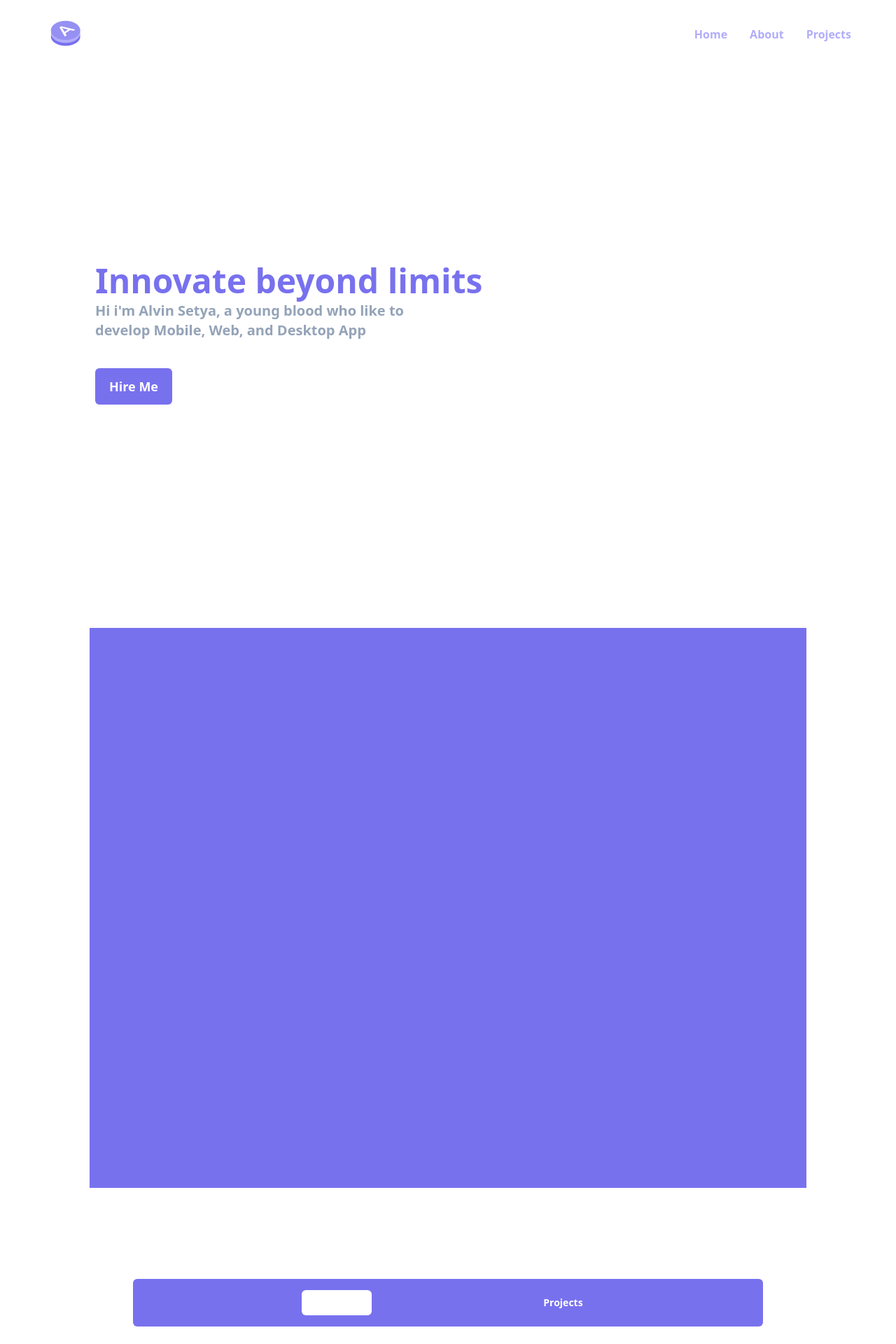
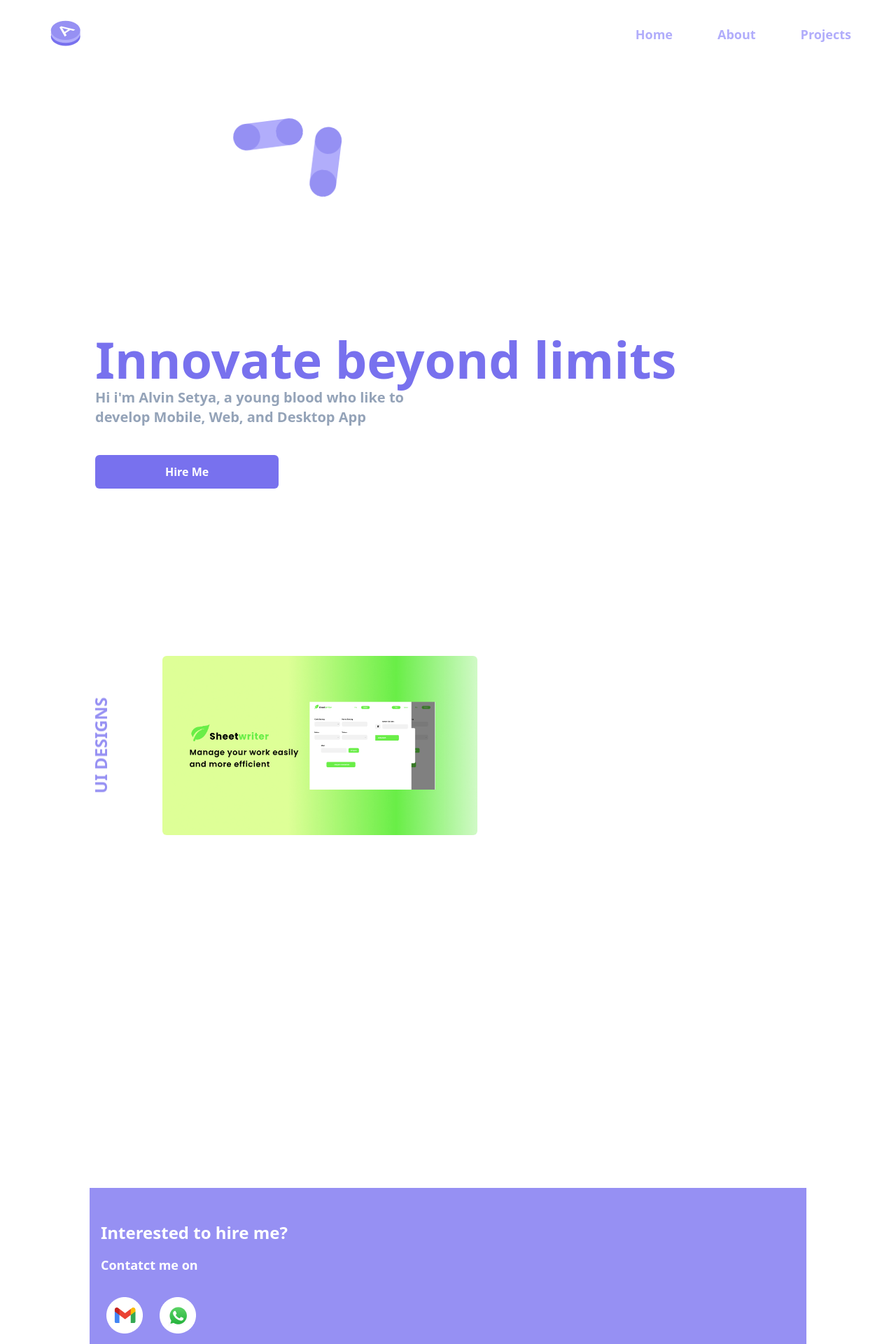
Before and after one commit to AlvinSetyaPranata/alvinsetyaportfolio, a React (Vite) app: page / in a window 1280 px wide. Shown: the top 1920 px of the page at 70% size. Built offline with nearby package versions, Linux system fonts and the light colour scheme; grey boxes are pictures that could not be loaded.

Commit message:
make few decoration on hero section. fix showcase

```diff
--- a/src/components/Decoration.jsx
+++ b/src/components/Decoration.jsx
@@ -1,10 +1,13 @@
 import React from 'react'
 
 function Decoration() {
+  const base_image = "w-[100px] relative "
+
   return (
-    <canvas>
-
-    </canvas>
+    <div className='w-full min-h-[380px]'>
+        <img src="decor-1.png" alt="decoration-1" className={base_image + "animate-spin-slow left-[20%] top-[20%]"} />
+        <img src="decor-1.png" alt="decoration-1" className={base_image + "animate-spin-slow-reverse left-[28%] top-[20%]"} />
+    </div>
   )
 }
 
--- a/src/components/Navbar.jsx
+++ b/src/components/Navbar.jsx
@@ -15,10 +15,10 @@ function Navbar({ state, activeController }) {
           <path d="m 20 60 h 60 " className="ham-path-3"></path>
         </svg>
       </div>
-      <div className='hidden xl:flex gap-x-8 box-border'>
-          <Link to="/" className={'font-semibold text-lavender-400'}>Home</Link>
-          <Link to="/about" className={'font-semibold text-lavender-400'}>About</Link>
-          <Link to="/projects" className={'font-semibold text-lavender-400'}>Projects</Link>
+      <div className='hidden xl:flex gap-x-16 box-border'>
+          <Link to="/" className={'font-semibold text-lavender-400 text-lg'}>Home</Link>
+          <Link to="/about" className={'font-semibold text-lavender-400 text-lg'}>About</Link>
+          <Link to="/projects" className={'font-semibold text-lavender-400 text-lg'}>Projects</Link>
       </div>
     </div>
   )
--- a/src/index.css
+++ b/src/index.css
@@ -11,6 +11,16 @@
 }
 
 
+/* ::-webkit-scrollbar {
+    background-color: transparent;
+    height: 10px;
+}
+
+::-webkit-scrollbar-thumb {
+    background-color: red;
+    @apply rounded-md;
+} */
+
 @layer base {
     svg {
         width: 15px;
@@ -20,6 +30,22 @@
         stroke-width: 15px;
         stroke-linecap: round;
     }
+
+    .showcase::-webkit-scrollbar {
+        background-color: transparent;
+        height: 10px;
+    }
+
+    .showcase::-webkit-scrollbar-thumb {
+        @apply bg-transparent rounded-md;
+    }
+
+
+    .showcase:hover::-webkit-scrollbar-thumb {
+        /* transition: all 500ms ease-in; */
+        @apply bg-lavender-500;
+    }
+
 
     .ham-path-1,
     .ham-path-2,
--- a/src/pages/Home/index.jsx
+++ b/src/pages/Home/index.jsx
@@ -2,6 +2,7 @@ import React, { useState } from 'react'
 import Group from '../../components/Group'
 import Card from '../../components/Card'
 import CircleLink from '../../components/CircleLink'
+import Decoration from '../../components/Decoration'
 
 function Home() {
 
@@ -14,8 +15,8 @@ function Home() {
   const loadProjects = (id) => {
     if (id === 1) {
       return [
-        {name : "Sheetwriter", url : "/sheetwriter.png", date:'12-08-2022'},
-        {name : "Weebstore", url : "/weebstore.png", date: "13-07-2022"}
+        { name: "Sheetwriter", url: "/sheetwriter.png", date: '12-08-2022' },
+        { name: "Weebstore", url: "/weebstore.png", date: "13-07-2022" }
       ]
     } else return []
   }
@@ -23,42 +24,39 @@ function Home() {
 
   return (
     <div className='container h-max box-border grid w-full'>
-      <section className={"flex justify-center align-center flex-col " + section_baseclass}>
+
+      {/* hero sections */}
+      <section className={"flex flex-col " + section_baseclass}>
+        <Decoration />
+
         <div className='grid place-items-center px-2 xl:place-items-start'>
-          <h1 className='text-4xl font-bold text-lavender-600 xl:text-5xl'>Innovate beyond limits</h1>
+          <h1 className='text-4xl font-bold text-lavender-600 xl:text-7xl'>Innovate beyond limits</h1>
           <h2 className='text-xl text-center xl:text-left font-semibold text-slate-400 max-w-[40ch] mt-[5px]'>Hi i'm Alvin Setya, a young blood who like to develop
             Mobile, Web, and Desktop App</h2>
-          <button className='bg-lavender-600 text-white rounded-md px-5 py-[12px] font-semibold text-lg my-[40px]'>Hire Me</button>
+          <button className='bg-lavender-600 text-white rounded-md px-[100px] xl:px[100px] py-[12px] font-semibold text-md my-[40px]'>Hire Me</button>
         </div>
       </section>
 
-      <section className={"bg-lavender-600 py-6 h-max overflow-hidden" + section_baseclass}>
-        {/* <blockquote className={base_blockquote}>"Explore, Learn, Apply"</blockquote>
 
-        <div className='w-full h-max flex flex-col items-center mt-[30px] p-4 gap-y-[40px]'>
-          <Group url="/react-icon.png" desc="The most popular frontend framework in nowdays, i used it to make a fast and Reactive web page" names="React JS" />
-          <Group url="/flutter.png" desc="Framework that developed by Google, this framework comes with nice UI, cross platform and fast performance " names="Flutter" />
-          <Group url="/django-logo.png" desc="This badboy framework has less code to help me to build backend system quickly and scallable " names="Django" />
+      {/* roles section */}
+      <section className={"flex py-6 h-max overflow-hidden" + section_baseclass}>
+        {/* <div className='w-fit h-max py-4'>
+          <p className='rotate-180 mb-[250px] text-2xl font-bold text-lavender-500' style={{ writingMode: 'vertical-lr' }}>UI DESIGNS</p>
+          <p className='rotate-180 mt-[250px] text-2xl font-bold text-lavender-500' style={{ writingMode: 'vertical-lr' }}>UI DESIGNS</p>
         </div> */}
+
+        <div className='flex h-fit items-center w-full gap-x-16 py-4'>
+          <p className='rotate-180 text-2xl font-bold text-lavender-500' style={{ writingMode: 'vertical-lr' }}>UI DESIGNS</p>
+          <div className='flex gap-x-32 w-full h-full px-2 overflow-x-auto showcase'>
+              <div className='w-[350px] xl:w-[450px] rounded-md flex-shrink-0'>
+                <img src="/sheetwriter.jpg" className='w-full h-full rounded-md' alt="asd" />
+              </div>
+          </div>
+        </div>
 
 
       </section>
 
-      <section className={"py-6 h-max " + section_baseclass}>
-        <blockquote className={base_blockquote + "text-black"}>"Is about the projects"</blockquote>
-
-        <div className='w-full mt-[50px] h-full p-2 box-border'>
-          <div className='h-fit bg-lavender-600 w-full flex px-3 py-4 rounded-md justify-evenly xl:w-[900px] xl:mx-auto'>
-            <p className={catagories === 1 ? base_catagories + "text-black bg-white" : base_catagories} onClick={() => setCatagories(1)}>UI Design</p>
-            <p className={catagories === 2 ? base_catagories + "text-black bg-white" : base_catagories} onClick={() => setCatagories(2)}>Projects</p>
-          </div>
-          <div className='h-max w-full mt-5 grid place-items-center py-2 gap-6 xl:grid-cols-2'>
-            {
-              loadProjects(catagories).map(({url, name, date}) => <Card url={url} title={name} date={date} />)
-            }
-          </div>
-        </div>
-      </section>
       <section className={'bg-lavender-500 px-4 py-12' + section_baseclass + ' min-h-max'}>
         <div className='w-full h-max'>
           <h2 className='text-2xl font-bold text-white mb-4'>Interested to hire me?</h2>
--- a/tailwind.config.cjs
+++ b/tailwind.config.cjs
@@ -11,17 +11,15 @@ module.exports = {
         'glass' : 'rgba(255, 255, 255, .45)'
       },
       'animation' : {
-        'testa' : 'test 500ms cubic-bezier(0, 0.93, 0.93, 0.93) forwards',
         'navIconActive' : 'nav_icon_active 500ms forwards ease-in',
         'navIconLeave' : 'nav_icon_deactive 500ms forwards ease-out',
+        'spin-slow' : 'spin 2s linear infinite',
+        'spin-slow-reverse' : 'spin_slow_reverse 2s linear infinite 500ms',
       },
       'keyframes' : {
-        'test' : {
-          'from' : {
-            'margin': '400px 0'
-          },
+        'spin_slow_reverse' : {
           'to' : {
-            'margin': '0'
+            'transform': 'rotate(-360deg)'
           }
         },
         'nav_icon_active' : {
```
Also changed, not shown: public/decor-1.png (added), 1 other file (tests, documents, lock files or other folders).
